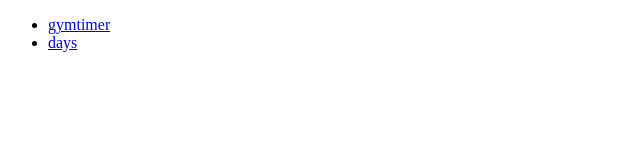
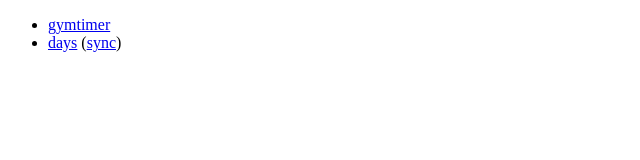
Before and after one commit to michurin/warehouse, a browser extension: page docs/index.html in a window 1280 px wide. Shown: the full height of the page, 0-640 px from the left. Drawn offline with Linux system fonts and the light colour scheme.

Commit message:
Docs: link to calendar sync interface

```diff
--- a/docs/index.html
+++ b/docs/index.html
@@ -14,7 +14,7 @@
   <body>
     <ul>
       <li><a href="gymtimer">gymtimer</a></li>
-      <li><a href="days">days</a></li>
+      <li><a href="days">days</a> (<a href="days/sync">sync</a>)</li>
     </ul>
   </body>
 </html>
```
